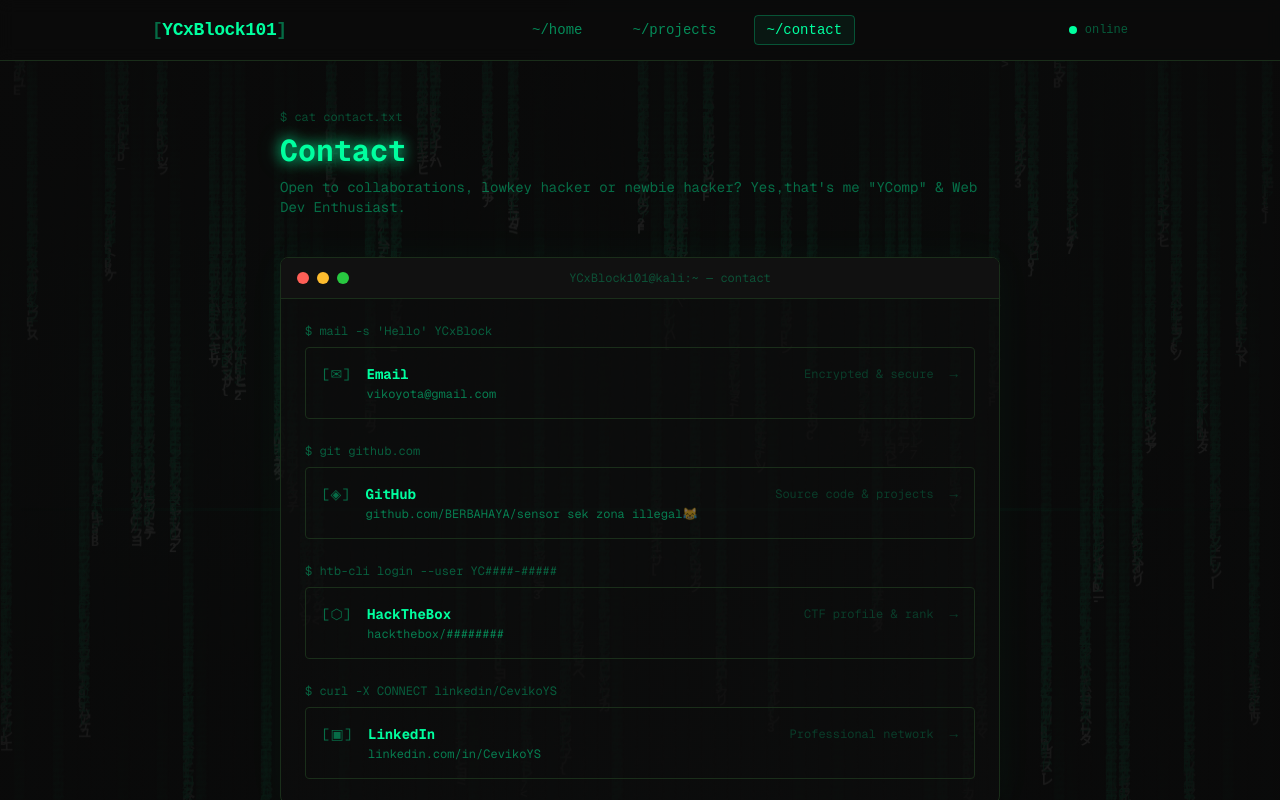
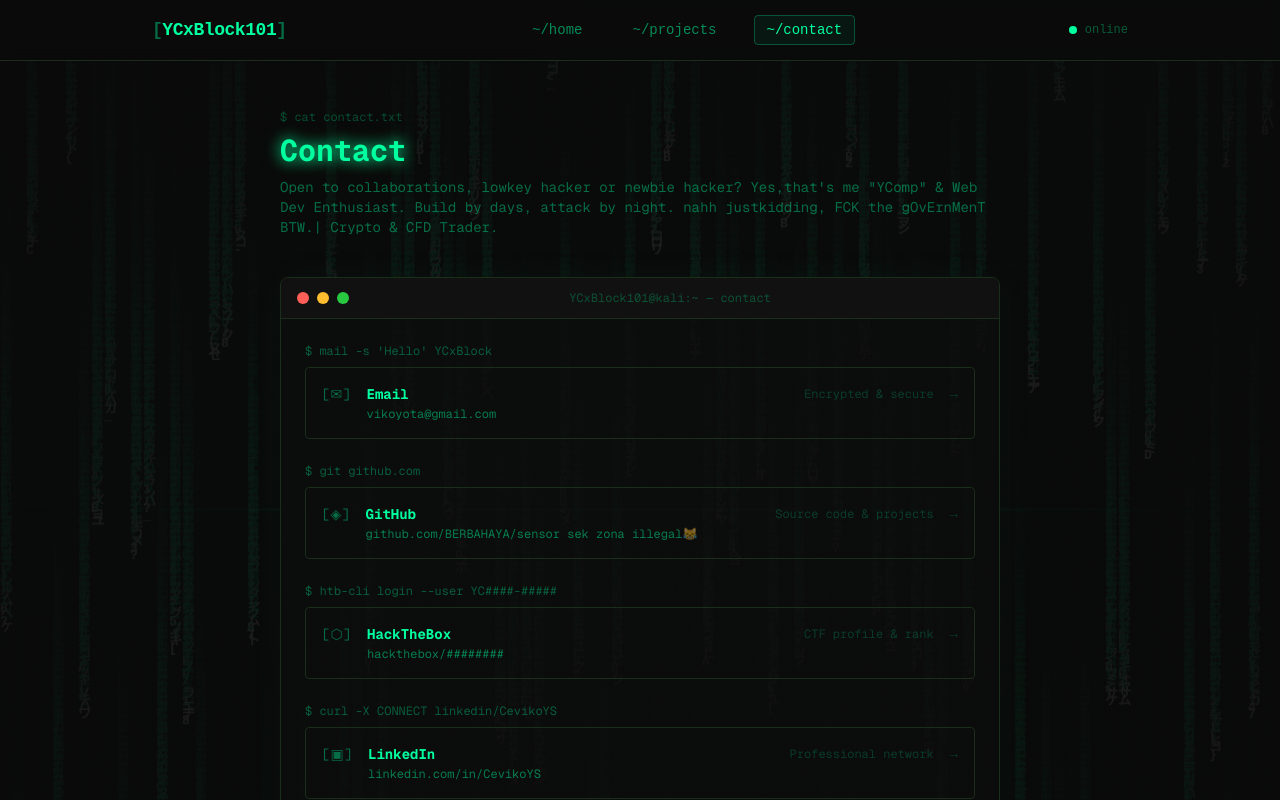
Before and after one commit to ycxbdev/yc-portofolio, a Next.js app: page /contact in a window 1280 px wide. Shown: the top 800 px of the page. Built offline with nearby package versions, Linux system fonts and the light colour scheme.

Commit message:
Update portfolio

```diff
--- a/app/contact/page.tsx
+++ b/app/contact/page.tsx
@@ -67,7 +67,7 @@
             Contact
           </h1>
           <p className="text-[#00ff9f66] text-sm font-mono">
-            Open to collaborations, lowkey hacker or newbie hacker? Yes,that's me "YComp" &amp; Web Dev Enthusiast.
+            Open to collaborations, lowkey hacker or newbie hacker? Yes,that's me "YComp" &amp; Web Dev Enthusiast. Build by days, attack by night. nahh justkidding, FCK the gOvErnMenT BTW.| Crypto & CFD Trader.
           </p>
         </div>
 
```
